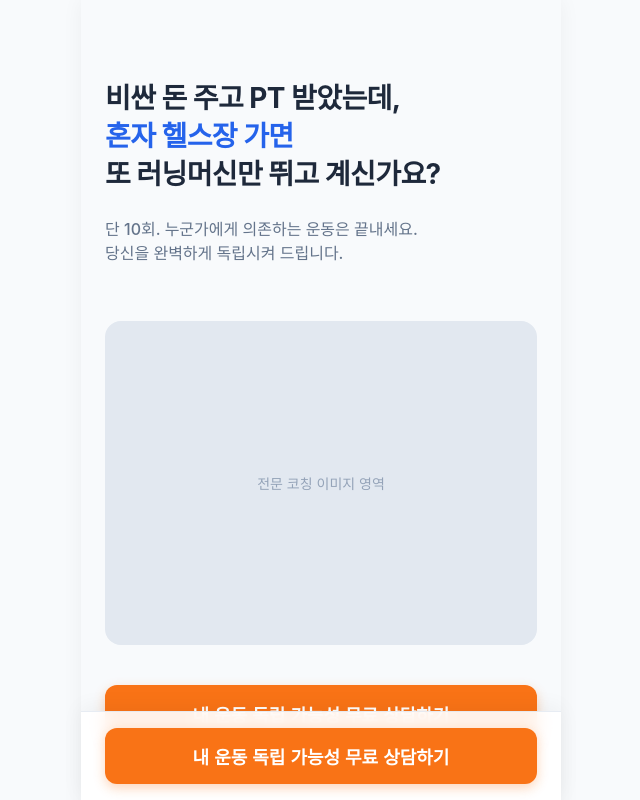
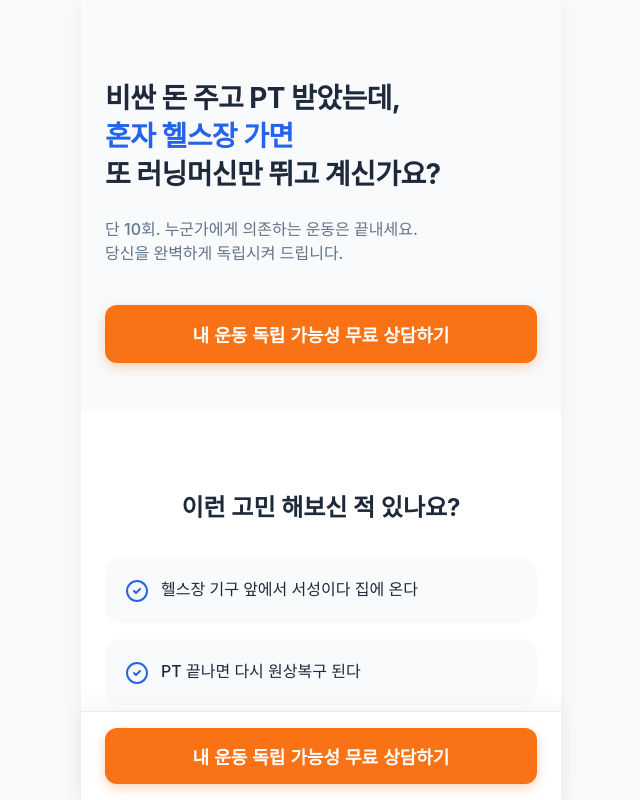
Before and after one commit to pinguswag/pt, a React (Vite) app: page / in a window 1280 px wide. Shown: the top 800 px of the page, without its empty margins (319-959 px from the left). Built offline with nearby package versions, Linux system fonts and the light colour scheme; a web font is replaced by a local one.

Commit message:
Remove hero image placeholder

```diff
--- a/src/components/HeroSection.css
+++ b/src/components/HeroSection.css
@@ -29,19 +29,6 @@
   color: var(--text-secondary);
 }
 
-.hero-image-placeholder {
-  margin-top: 32px;
-  border-radius: 16px;
-  overflow: hidden;
-  background-color: #e2e8f0;
-  aspect-ratio: 4/3;
-  display: flex;
-  align-items: center;
-  justify-content: center;
-  color: #94a3b8;
-  font-size: 0.875rem;
-}
-
 .hero-action {
   margin-top: 16px;
 }
--- a/src/components/HeroSection.jsx
+++ b/src/components/HeroSection.jsx
@@ -18,10 +18,6 @@ const HeroSection = () => {
           당신을 완벽하게 독립시켜 드립니다.
         </p>
 
-        <div className="hero-image-placeholder">
-          <span>전문 코칭 이미지 영역</span>
-        </div>
-
         <div className="hero-action">
           <button className="btn btn-cta">
             내 운동 독립 가능성 무료 상담하기
```
